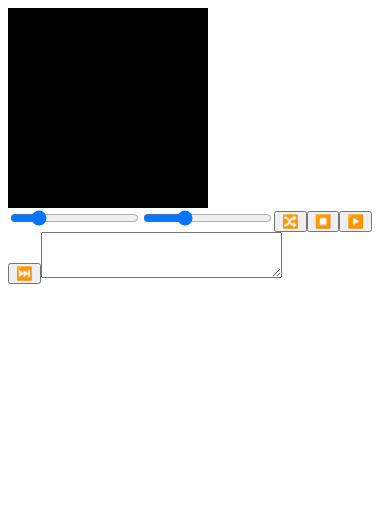
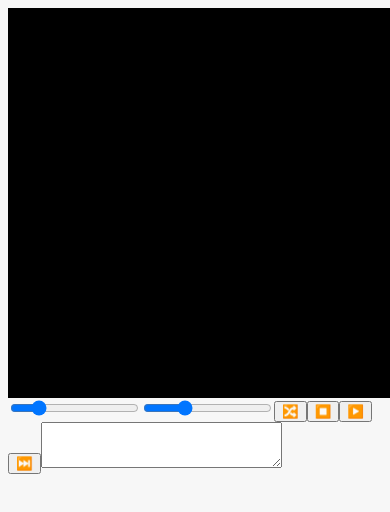
Before and after one commit to leftshift/colorfuck, a React (Vite) app: page / in a window 390 px wide. Shown: the top 512 px of the page. Built offline with nearby package versions, Linux system fonts and the light colour scheme.

Commit message:
make bitmap size responsive

```diff
--- a/src/index.css
+++ b/src/index.css
@@ -2,6 +2,11 @@ html, body, #root {
     height: 100%;
     width: 100%;
 }
+
+body {
+    background-color: #f7f7f7;
+}
+
 .machine {
     display: flex;
     flex-direction: row;
@@ -19,16 +24,14 @@ html, body, #root {
 }
 
 .bitmap {
-    width: 200px;
-    display: flex;
-    flex-direction: row;
-    flex-wrap: wrap;
+    width: 100%;
+    line-height: 0;
 }
 
 .pixel {
     display: inline-block;
-    width: 20px;
-    height: 20px;
+    width: 10%;
+    padding-bottom: 10%;
 }
 
 .pointer {
```
